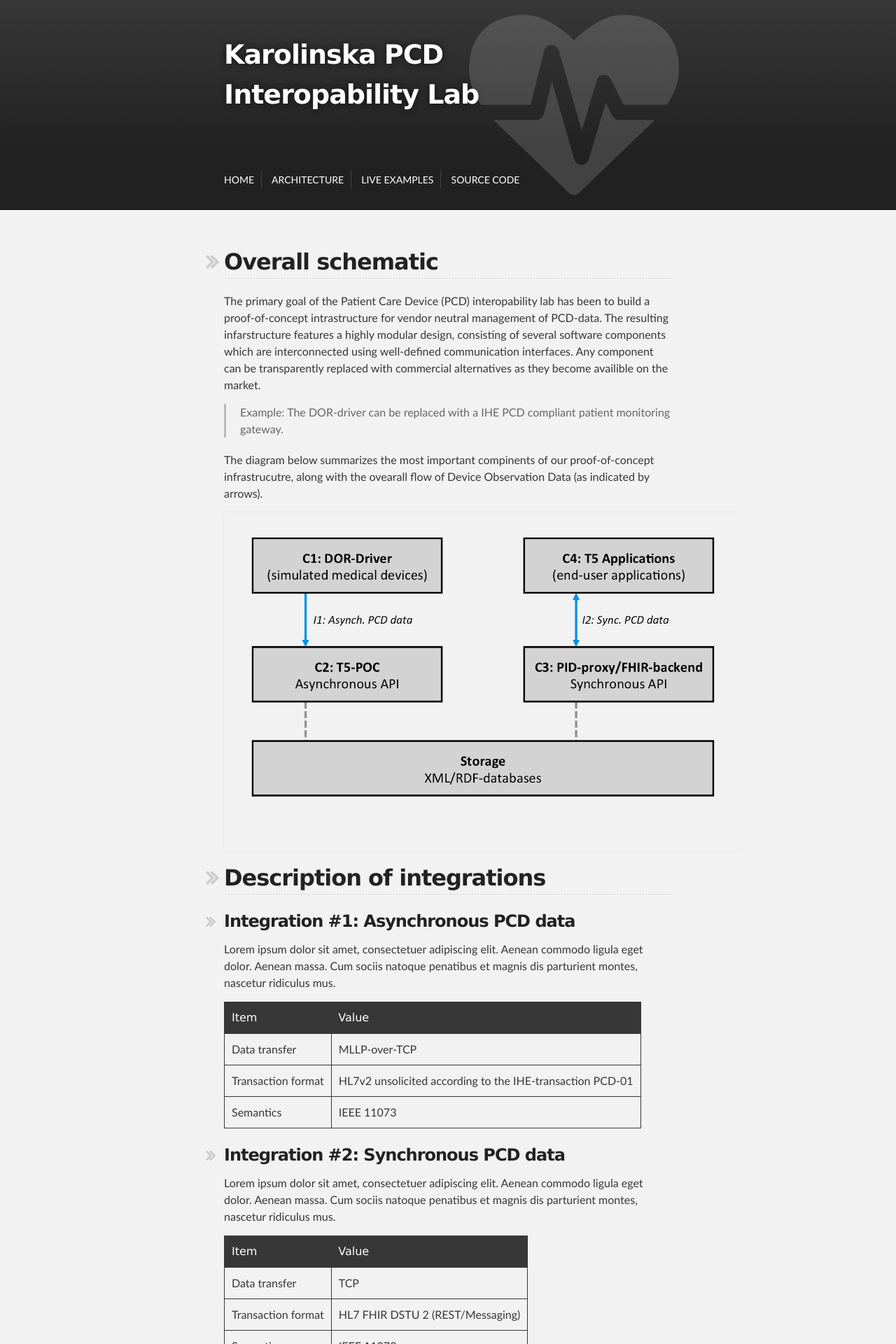
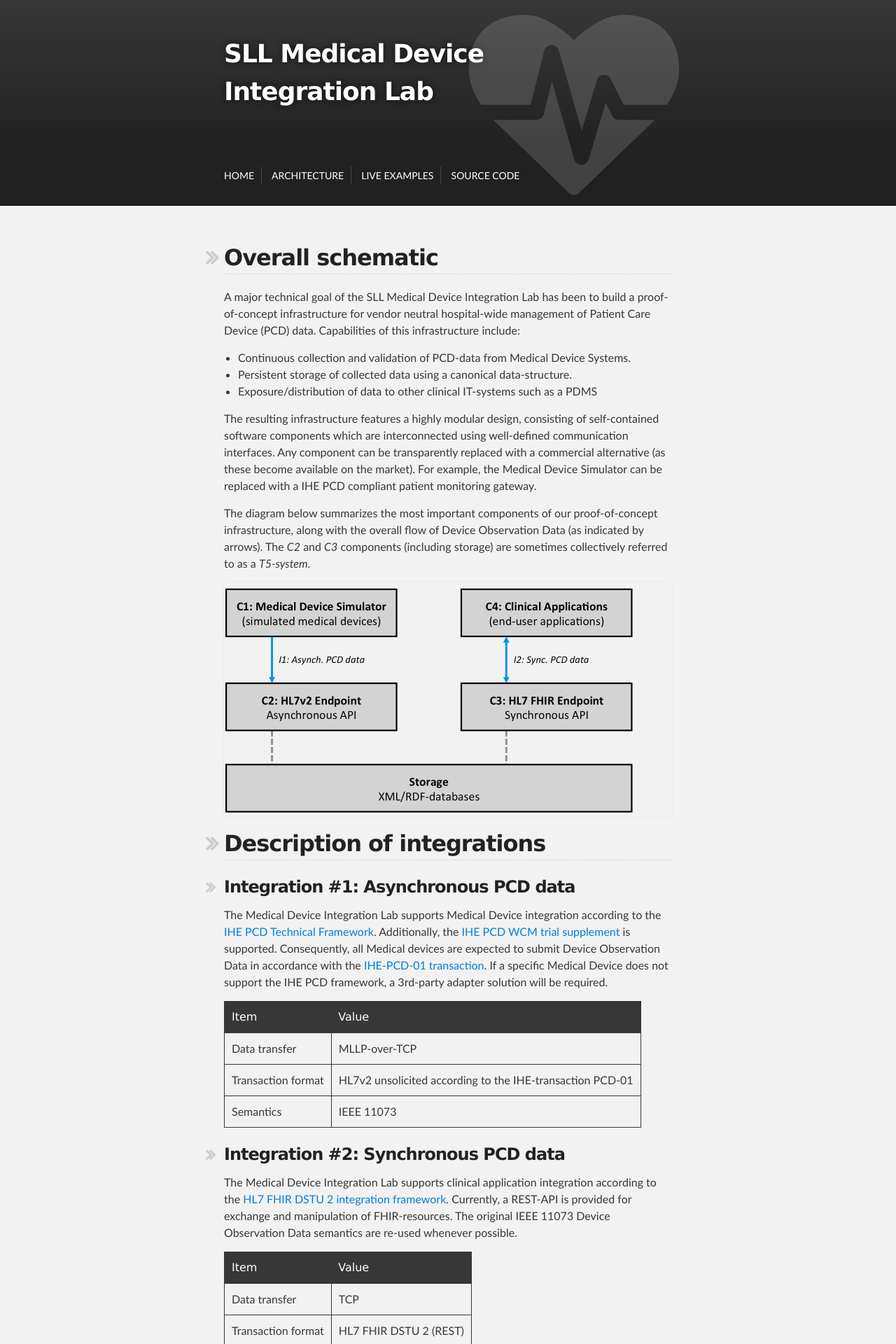
Before and after one commit to ihelab/ihelab.github.io, a Jekyll site: the page built from architecture/index.html, in a window 1280 px wide. Shown: the top 1920 px of the page at 70% size. Built offline with Jekyll 4.4.1, drawn with Linux system fonts in a browser that asks for light colours; nearby versions of some CDN libraries; some of the changed text lies outside the part shown.

Commit message:
IHELAB-248 content & stylesheet updates

```diff
--- a/_includes/header.html
+++ b/_includes/header.html
@@ -2,7 +2,7 @@
 	<header class="inner">
 		<!--<a id="forkme_banner" href="https://github.com/ihelab">View on GitHub</a>!-->
 
-		<h1 id="project_title">Karolinska PCD <br> Interopability Lab</h1>
+		<h1 id="project_title">SLL Medical Device <br> Integration Lab</h1>
 		<h2 id="project_tagline"></h2>
 		<div class="logo_wrap">
 			<div class="logo">
--- a/architecture/architecture.md
+++ b/architecture/architecture.md
@@ -1,12 +1,15 @@
 Overall schematic
 -----------
 
-The primary goal of the Patient Care Device (PCD) interopability lab has been to build a proof-of-concept intrastructure for vendor neutral management of PCD-data. The resulting infarstructure features a highly modular design, consisting of several software components which are interconnected using well-defined communication interfaces. Any component can be transparently replaced with commercial alternatives as they become availible on the market.
+A major technical goal of the SLL Medical Device Integration Lab has been to build a proof-of-concept infrastructure for vendor neutral hospital-wide management of Patient Care Device (PCD) data. Capabilities of this infrastructure include:
 
+ * Continuous collection and validation of PCD-data from Medical Device Systems.
+ * Persistent storage of collected data using a canonical data-structure.
+ * Exposure/distribution of data to other clinical IT-systems such as a PDMS
 
- > Example: The DOR-driver can be replaced with a IHE PCD compliant patient monitoring gateway.
+The resulting infrastructure features a highly modular design, consisting of self-contained software components which are interconnected using well-defined communication interfaces. Any component can be transparently replaced with a commercial alternative (as these become available on the market). For example, the Medical Device Simulator can be replaced with a IHE PCD compliant patient monitoring gateway.
 
-The diagram below summarizes the most important compinents of our proof-of-concept infrastrucutre, along with the ovearall flow of Device Observation Data (as indicated by arrows).
+The diagram below summarizes the most important components of our proof-of-concept infrastructure, along with the overall flow of Device Observation Data (as indicated by arrows). The *C2* and *C3* components (including storage) are sometimes collectively referred to as a *T5-system*.
 
 ![Picture description](../images/architecture.png)
 
@@ -15,7 +18,7 @@
 
 ### Integration #1: Asynchronous PCD data
 
-Lorem ipsum dolor sit amet, consectetuer adipiscing elit. Aenean commodo ligula eget dolor. Aenean massa. Cum sociis natoque penatibus et magnis dis parturient montes, nascetur ridiculus mus.
+The Medical Device Integration Lab supports Medical Device integration according to the [IHE PCD Technical Framework](http://www.ihe.net/Technical_Frameworks/#pcd). Additionally, the [IHE PCD WCM trial supplement](http://www.ihe.net/Technical_Framework/upload/IHE_PCD_Suppl_WCM.pdf) is supported. Consequently, all Medical devices are expected to submit Device Observation Data in accordance with the [IHE-PCD-01 transaction](http://www.ihe.net/uploadedFiles/Documents/PCD/IHE_PCD_TF_Vol2.pdf). If a specific Medical Device does not support the IHE PCD framework, a 3rd-party adapter solution will be required.
 
 | Item                 | Value                                                     |
 | -------------------- | -------------                                             |
@@ -26,36 +29,44 @@
 
 ### Integration #2: Synchronous PCD data
 
-Lorem ipsum dolor sit amet, consectetuer adipiscing elit. Aenean commodo ligula eget dolor. Aenean massa. Cum sociis natoque penatibus et magnis dis parturient montes, nascetur ridiculus mus.
+The Medical Device Integration Lab supports clinical application integration according to the [HL7 FHIR DSTU 2 integration framework](http://www.hl7.org/FHIR/2015Jan/index.html). Currently, a REST-API is provided for exchange and manipulation of FHIR-resources. The original IEEE 11073 Device Observation Data semantics are re-used whenever possible.
 
 
 | Item                 | Value                                                     |
 | -------------------- | -------------                                             |
 | Data transfer    	   | TCP                                      			       |
-| Transaction format   | HL7 FHIR DSTU 2 (REST/Messaging)						   |
+| Transaction format   | HL7 FHIR DSTU 2 (REST)									   |
 | Semantics            | IEEE 11073                                                |
 
 
 Description of components
 -----------
 
-### C1: DOR-driver
-Lorem ipsum dolor sit amet, consectetuer adipiscing elit. Aenean commodo ligula eget dolor. Aenean massa. Cum sociis natoque penatibus et magnis dis parturient montes, nascetur ridiculus mus.
+### C1: Medical Device Simulator
+In order to simplify testing of other components within the lab, a Medical Device Simulator has been implemented. The application simulates a Patient Monitoring Gateway implementing the IHE DEC DOR actor, including the WCM supplement.
 
-[Project README](https://www.google.com)
+ > Related Source Code Repository: [DOR Driver](http://www.example.com).
 
-### C2: T5-POC
-Lorem ipsum dolor sit amet, consectetuer adipiscing elit. Aenean commodo ligula eget dolor. Aenean massa. Cum sociis natoque penatibus et magnis dis parturient montes, nascetur ridiculus mus.
+### C2: HL7v2 Endpoint
+This component continuously collects, validates and stores Device Observation Data from all Medical Device Systems within the lab. It implements the IHE DEC DOC actor, including the WCM supplement, in order to achieve this. The component implemented on top of the Apache Camel integration platform.
 
-[Project README](https://www.google.com)
+ >  Related Source Code Repository: [HL7v2 Endpoint](http://www.example.com).
 
-### C3: FHIR Backend & PID-proxy
-Lorem ipsum dolor sit amet, consectetuer adipiscing elit. Aenean commodo ligula eget dolor. Aenean massa. Cum sociis natoque penatibus et magnis dis parturient montes, nascetur ridiculus mus.
+### C3: HL7 FHIR Endpoint
+This component exposes [HL7 FHIR DSTU 2 resources](http://www.hl7.org/FHIR/2015Jan/index.html) to clinical applications using a REST-API. Only FHIR-resources relevant to the practical scope of the lab have been implemented (such as Observation, Patient Demographics, Encounter Management etc.).
 
+The API has been implemented as two separate API-platforms. The first platform (FHIR RAW Backend) exposes non-modified Device Observation Data. The second platform (FHIR X-reference Backend) exposes Device Observation Data which has been enriched with patient-ID/device-ID association. This backend is also used for managing these associations.
 
-[Project README](https://www.google.com)
+ >  Related Source Code Repository: [FHIR Raw Backend](http://www.example.com).
 
-### C4: Applications
-Lorem ipsum dolor sit amet, consectetuer adipiscing elit. Aenean commodo ligula eget dolor. Aenean massa. Cum sociis natoque penatibus et magnis dis parturient montes, nascetur ridiculus mus.
+ >  Related Source Code Repository: [FHIR X-Reference Backend](http://www.example.com).
 
-[Project README](https://www.google.com)
+### C4: Clinical Applications
+Even though the implementation/evaluation of clinical applications are out-of-scope of the Medical Device Integration lab, a small set of proof-of-concept applications have been implemented. The purpose of these applications is to facilitate administration, troubleshooting and demonstration of the other components within the lab. Additionally, they serve as best-practice examples of FHIR-enabled browser applications. The following functionality is currently supported:
+
+ * Admist/Discharge patients
+ * Manage patient/Device association
+ * Trouble-shooting of other components within the lab
+ * Live-data
+
+>  Related Source Code Repository: [FHIR Webapp](http://www.example.com).
--- a/stylesheets/stylesheet.css
+++ b/stylesheets/stylesheet.css
@@ -225,7 +225,7 @@
 img {
   position: relative;
   margin: 0 auto;
-  max-width: 739px;
+  max-width: 640px;
   padding: 5px;
   margin: 10px 0 10px 0;
   border: 1px solid #ebebeb;
@@ -412,7 +412,7 @@
 #project_title {
   margin: 0;
   color: #fff;
-  font-size: 38px;
+  font-size: 36px;
   font-weight: 700;
   text-shadow: #111 0px 0px 10px;
 }
```
Also changed, not shown: live/live.md (+2 -4 lines), welcome.md (+7 -6 lines), favicon.ico, images/architecture.png.
